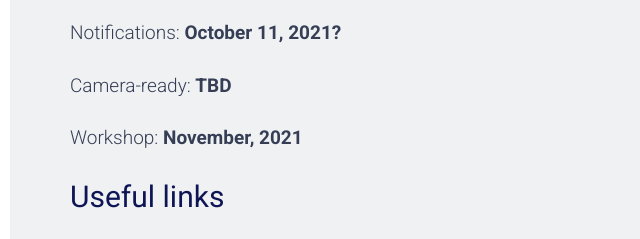
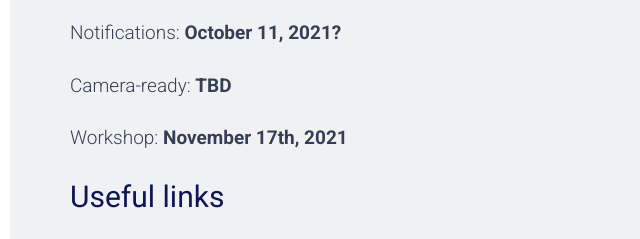
Before and after one commit to DATA-Workshop/DATA2021, a plain HTML site: page index.html in a window 1280 px wide. Shown: the part 4341-4580 px from the top of the page, 0-640 px from the left. Drawn offline with Linux system fonts and the light colour scheme; some packages are replaced by stand-ins of ours.

Commit message:
update date in the important dates section

```diff
--- a/index.html
+++ b/index.html
@@ -253,7 +253,7 @@
                     <p class="lead">Submission Deadline: <strong>September 15,2021</strong> </p>
                     <p class="lead">Notifications: <strong>October 11, 2021?</strong></p>
                     <p class="lead">Camera-ready: <strong>TBD</strong></p>
-                    <p class="lead">Workshop: <strong>November, 2021</strong></p>
+                    <p class="lead">Workshop: <strong>November 17th, 2021</strong></p>
 
                     <!-- <p class="lead">Workshop: Nov 16, 2020.</p> -->
 
```
